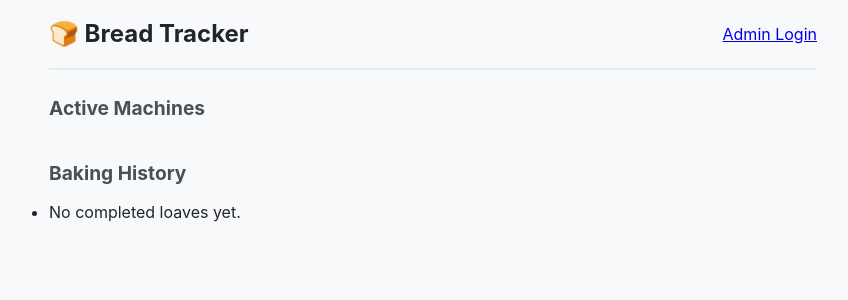
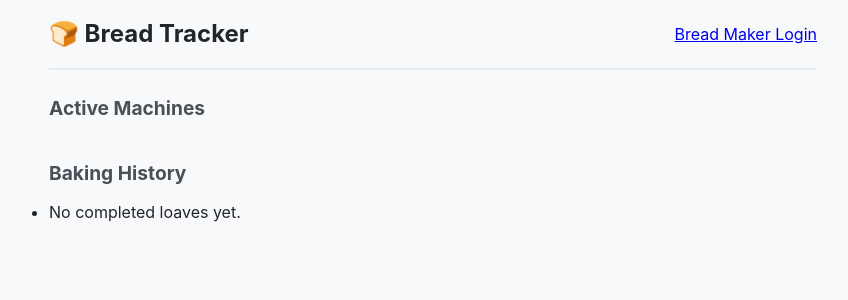
Before and after one commit to emmanorling/bread, a Django app: template tracker/templates/dashboard.html in a window 1280 px wide. Shown: the top 300 px of the page, without its empty margins (207-1055 px from the left). Run offline with Django 3.2, Linux system fonts and the light colour scheme; the template is opened without the code that fills it, so the values that code supplies are empty.

Commit message:
changed admin login to bread maker login

```diff
--- a/tracker/templates/dashboard.html
+++ b/tracker/templates/dashboard.html
@@ -154,7 +154,7 @@
         {% if user.is_authenticated %}
             <a href="/admin/tracker/loaf/add/">+ Add New Loaf</a>
         {% else %}
-            <a href="/admin/login/?next=/">Admin Login</a>
+            <a href="/admin/login/?next=/">Bread Maker Login</a>
         {% endif %}
     </header>
 
```
